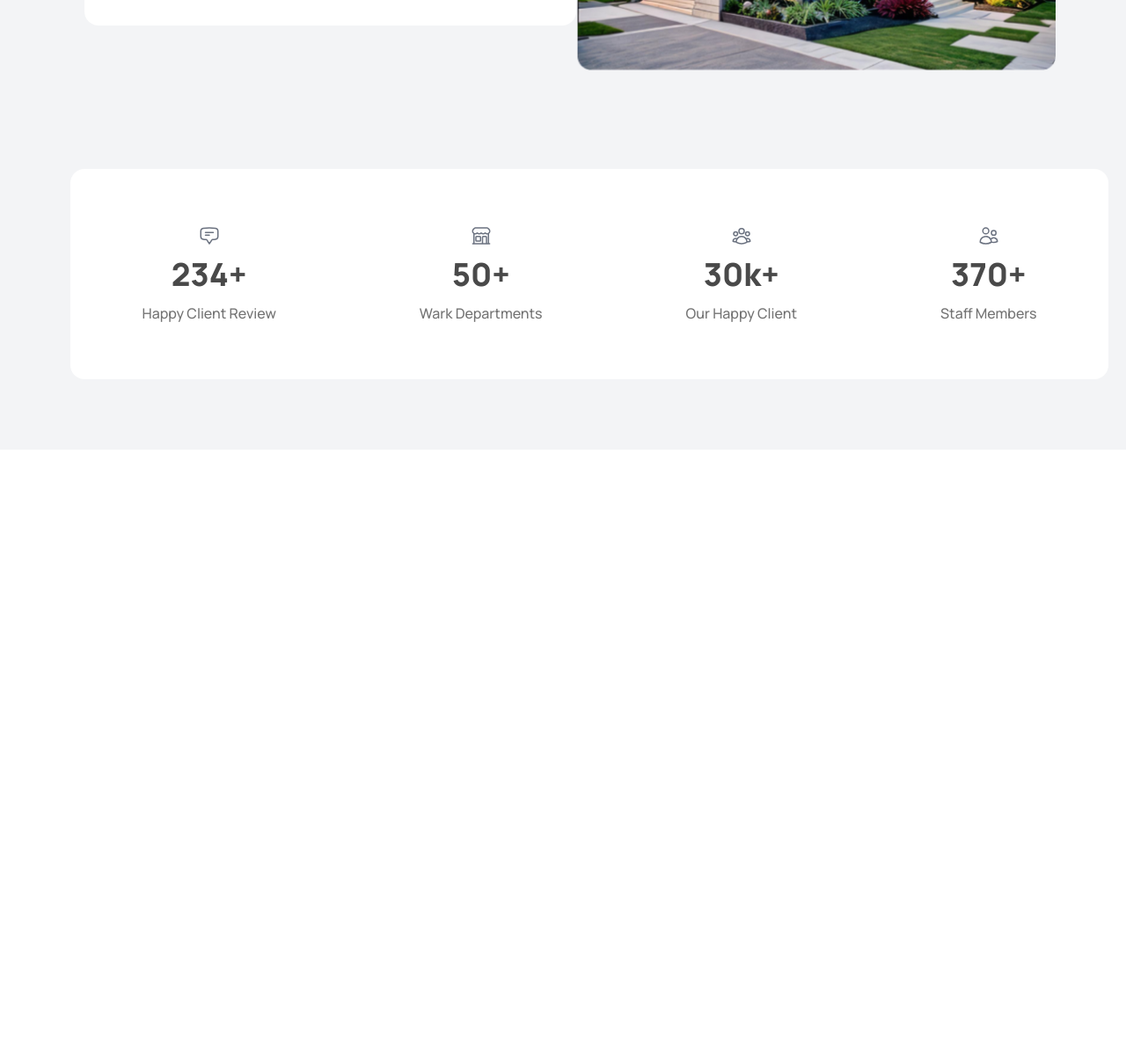
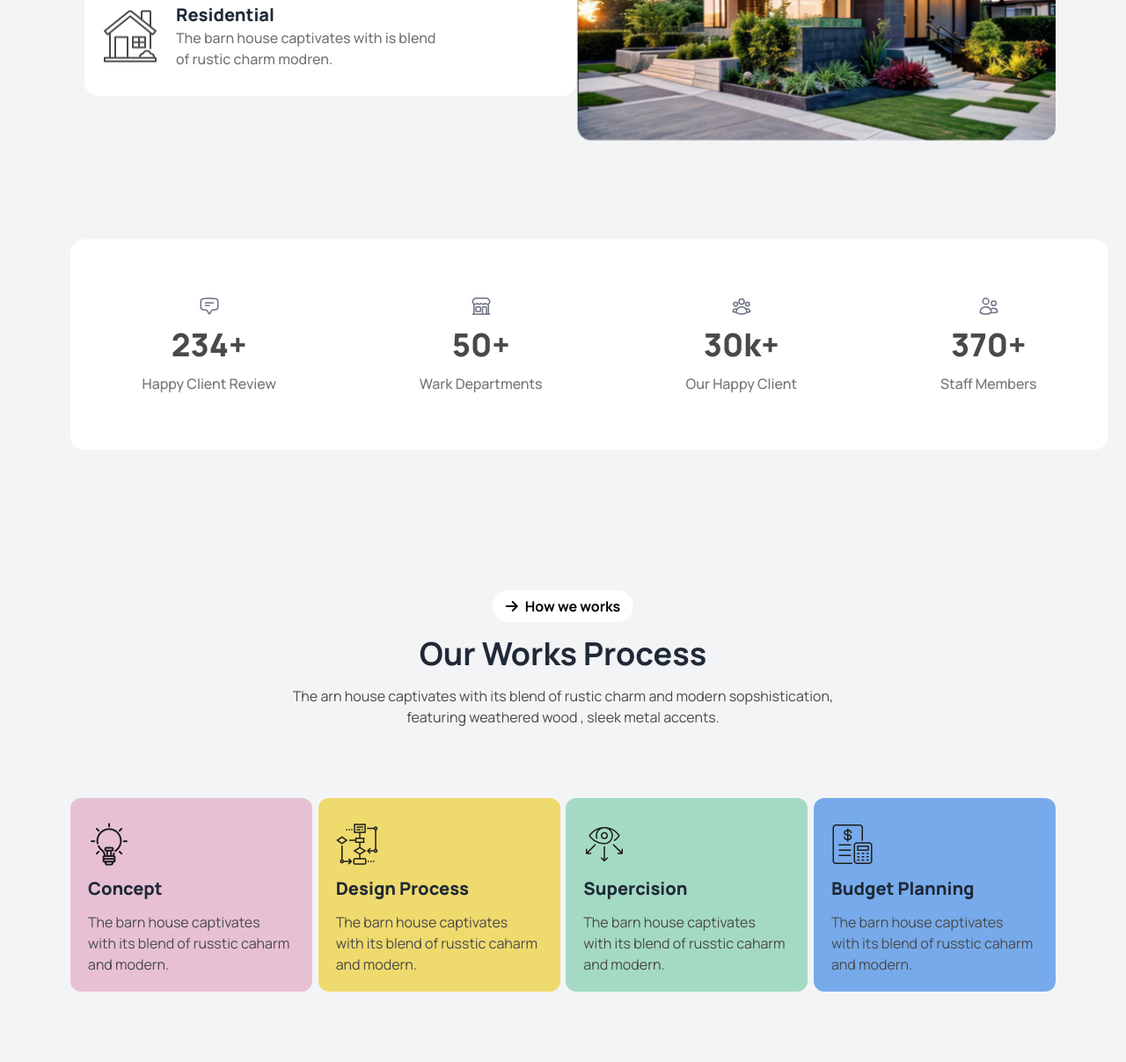
Before and after one commit to Mir-Hossen/B10-Assignment-3, a plain HTML site: page index.html in a window 1280 px wide. Shown: the part 1399-2606 px from the top of the page at 88% size. Before the commit the page ends 1910 px from the top, so only its background shows below. Drawn offline with nearby package versions, Linux system fonts and the light colour scheme.

Commit message:
add works section

```diff
--- a/index.html
+++ b/index.html
@@ -1,10 +1,12 @@
 <!DOCTYPE html>
-<html lang="en">
+<html lang="en" data-theme="light">
 <head>
     <meta charset="UTF-8">
     <meta http-equiv="X-UA-Compatible" content="ie=edge">
     <meta name="viewport" content="width=device-width, initial-scale=1.0">
     <title>B10-Assignment-3</title>
+    <!-- favicon icon  -->
+    <link rel="shortcut icon" href="./assets/residential.png" type="image-icon">
     <!-- Custom Css Link Here  -->
     <link rel="stylesheet" href="./css/main.css">
     <!-- Google Fonts Link Here -->
@@ -75,7 +77,7 @@
                 <button class="bg-[#ABEF5F80] w-52 h-14 rounded-full text-xl font-bold text-[#212121]">View Details <i class="fa-solid fa-arrow-right w-8 h-8 -rotate-45 text-xl bg-btnBgColor rounded-full"></i></button>
         </div>
     </header>
-    <main class="bg-gray-100 ">
+    <main class="bg-gray-100 mt-20">
         <!-- first section design-->
         <section class="py-20 mx-20">
             <div class="bg-[url(/assets/Vector.png)] bg-no-repeat bg-center border-2  border-dashed w-32 h-32    relative">
@@ -90,7 +92,7 @@
                     </div>
 
                     <div class="pl-4">
-                                            <!-- single card  -->
+                        <!-- single card  -->
                         <div class="single-card flex items-center gap-5  bg-white rounded-2xl w-[559px] h-[136px] pl-5 mb-5" >
                             <img class="w-16 h-16" src="./assets/commercial.png" alt="">
                             <div>
@@ -99,9 +101,9 @@
                             </div>
                         </div>
                         <div class="single-card flex items-center gap-5  bg-white rounded-2xl w-[559px] h-[136px] pl-5">
-                            <img class="w-16 h-16" src="./assets/commercial.png" alt="">
+                            <img class="w-16 h-16" src="./assets/residential.png" alt="">
                             <div>
-                                <h4 class="text-xl font-extrabold">Commercial</h4>
+                                <h4 class="text-xl font-extrabold">Residential</h4>
                                 <p class="text-base font-medium text-[#737373]">The barn house captivates with is blend <br>of rustic charm modren.</p>
                             </div>
                         </div>
@@ -153,7 +155,41 @@
                 </div>
             </section>
         </section>
-
+        <!-- Work procese section  -->
+        <section class="mx-20 py-20">
+            <div class="text-center space-y-4">
+                <button class="bg-white text-black rounded-full text-base font-bold w-40 h-9"><i class="fa-solid fa-arrow-right mr-2"></i>How we works</button>
+                <h3 class="text-4xl font-bold">Our Works Process</h3>
+                <p class="text-base text-[#494949]">The arn house captivates with its blend of rustic charm and modern sopshistication, <br>featuring weathered wood , sleek metal accents.</p>
+            </div>
+            <!-- flex div  -->
+            <div class="flex justify-between mt-20  ">
+                <!-- single card one -->
+                <div class="w-[275px] h-[220px] bg-[#E7C1D3] space-y-3 rounded-xl pl-5 pt-7">
+                    <img src="./assets/concept.png" alt="">
+                    <h4 class="text-xl font-extrabold">Concept</h4>
+                    <p class="text-[#494949]">The barn house captivates <br> with its blend of russtic caharm <br> and modern.</p>
+                </div>
+                <!-- single card tow -->
+                <div class="w-[275px] h-[220px] bg-[#EFDA6E] space-y-3 rounded-xl pl-5 pt-7">
+                    <img src="./assets/flow-chart.png" alt="">
+                    <h4 class="text-xl font-extrabold">Design Process</h4>
+                    <p class="text-[#494949]">The barn house captivates <br> with its blend of russtic caharm <br> and modern.</p>
+                </div>
+                <!-- single card thre -->
+                <div class="w-[275px] h-[220px] bg-[#A4DAC3] space-y-3 rounded-xl pl-5 pt-7">
+                    <img src="./assets/vision.png" alt="">
+                    <h4 class="text-xl font-extrabold">Supercision</h4>
+                    <p class="text-[#494949]">The barn house captivates <br> with its blend of russtic caharm <br> and modern.</p>
+                </div>
+                <!-- single card four -->
+                <div class="w-[275px] h-[220px] bg-[#77AAEA] space-y-3 rounded-xl pl-5 pt-7">
+                    <img src="./assets/budget-planning.png" alt="">
+                    <h4 class="text-xl font-extrabold">Budget Planning</h4>
+                    <p class="text-[#494949]">The barn house captivates <br> with its blend of russtic caharm <br> and modern.</p>
+                </div>
+            </div>
+        </section>
     </main>
 </body>
 </html>
```
